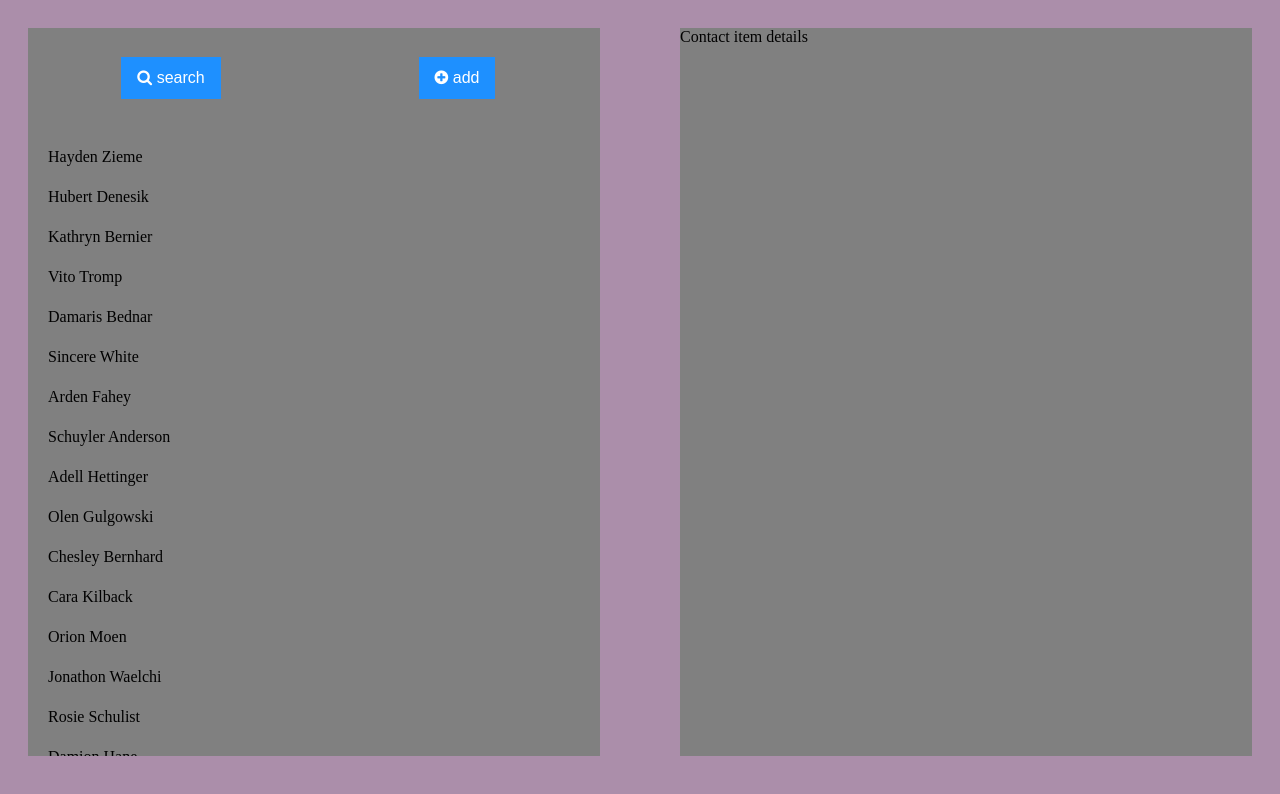
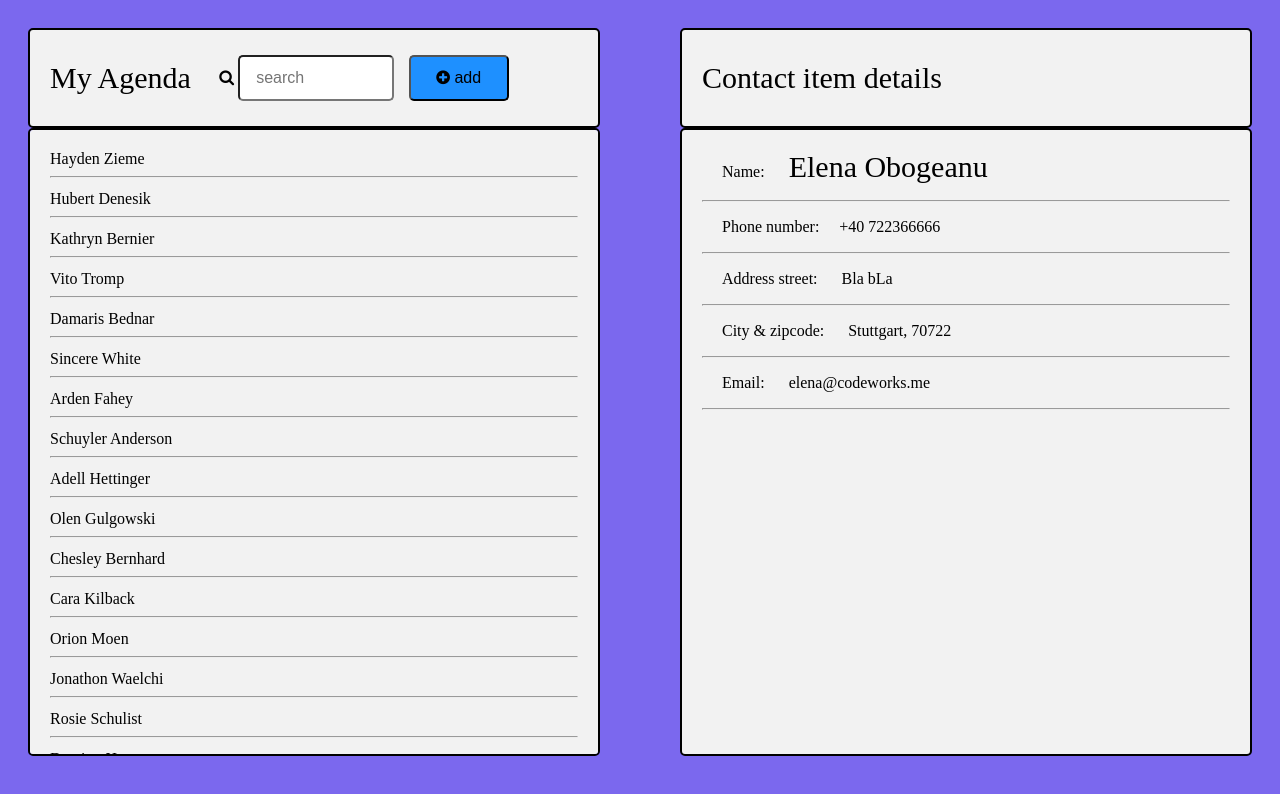
Before and after one commit to elena-dev-thought/digital-address-book, a website: page index.html in a window 1280 px wide. Drawn offline with nearby package versions, Linux system fonts and the light colour scheme.

Commit message:
- added html and css for the contact item detail view

```diff
--- a/index.html
+++ b/index.html
@@ -16,15 +16,36 @@
     <div class="container">
 
         <section class="agenda toolbar">
-            <button class="btn search ">
-                <i class="fa fa-search"></i> search </button>
+            <p class="highlight-name margin20">My Agenda</p>
+            <div>
+                <i class="fa fa-search"></i>
+                <input type="text" class="btn search " placeholder="search">
+            </div>
             <button class="btn add">
                 <i class="fa fa-plus-circle"></i> add </button>
         </section>
 
         <section class="agenda contact-list"></section>
 
-        <section class="box contact-details">Contact item details</section>
+        <section class="contact-details toolbar">
+            <div class="highlight-name margin20">Contact item details</div>
+        </section>
+
+
+        <section class="box contact-details ">
+            <div class="contact-item margin20">
+                <p> <span class="margin20">Name: </span> <span class="highlight-name"> Elena Obogeanu</span> </p>
+                <hr>
+                <p> <span class="margin20">Phone number:</span>+40 722366666</p>
+                <hr>
+                <p><span class="margin20"> Address street: </span>Bla bLa</p>
+                <hr>
+                <p><span class="margin20"> City & zipcode: </span>Stuttgart, 70722</p>
+                <hr>
+                <p><span class="margin20"> Email: </span>elena@codeworks.me</p>
+                <hr>
+            </div>
+        </section>
     </div>
 </body>
 
--- a/main.js
+++ b/main.js
@@ -13,7 +13,9 @@ function createMockData(counter) {
       name: faker.name.firstName(),
       surname: faker.name.lastName(),
       phoneNumber: faker.phone.phoneNumber(),
-      address: faker.fake('{{address.streetAddress}}, {{address.zipCode}}, {{address.city}}')
+      street: faker.address.streetAddress(),
+      city: faker.fake('{{address.streetAddress}}, {{address.zipCode}}, {{address.city}}'),
+      email: faker.internet.email()
     };
     contactListMock.push(contactItem);
   }
@@ -22,6 +24,6 @@ function createMockData(counter) {
 
 function insertContactItems(contactList) {
   contactList.forEach(listItem => {
-    $('.contact-list').append(` <div class="contact-list-item"> ${listItem.name}  ${listItem.surname} </div>`);
+    $('.contact-list').append(` <div class="margin20"> ${listItem.name}  ${listItem.surname}<hr> </div>`);
   });
 }
--- a/styles.css
+++ b/styles.css
@@ -1,11 +1,11 @@
 body {
-  background-color: rgb(171, 142, 170);
+  background-color: mediumslateblue;
 }
 
 .container {
   display: grid;
   grid-template-areas:
-    'toolbar contact-details'
+    'agenda-toolbar contact-details-toolbar'
     'contact-list contact-details';
   grid-template-columns: 1fr 1fr;
   grid-template-rows: 100px 1fr;
@@ -15,29 +15,43 @@ body {
 }
 
 .agenda {
-  background-color: grey;
+  background-color: #f2f2f2;
+  border-radius: 5px;
+  border: 2px solid;
 }
-div .toolbar {
+
+.agenda.toolbar {
+  grid-area: agenda-toolbar;
   display: grid;
-  grid-template-columns: repeat(2, 1fr);
-  align-content: center;
-  justify-items: center;
+  grid-template-columns: repeat(3, 1fr);
+  justify-items: left;
+  align-items: center;
+}
+
+.contact-details.toolbar {
+  grid-area: contact-details-toolbar;
+  display: grid;
+  justify-items: left;
+  align-items: center;
 }
 
 .btn {
-  background-color: DodgerBlue;
-  border: none;
-  color: white;
   padding: 12px 16px;
   font-size: 16px;
   cursor: pointer;
+  border-radius: 5px;
+  min-width: 100px;
+  max-height: 80px;
+  max-width: 120px;
+}
+.add {
+  background-color: dodgerblue;
 }
 
-.contact-details {
-  grid-area: contact-details;
-  background-color: grey;
+input[type='text']:focus {
+  border-color: dodgerBlue;
+  box-shadow: 0 0 8px 0 dodgerBlue;
 }
-
 .contact-list {
   grid-area: contact-list;
   display: grid;
@@ -47,6 +61,22 @@ div .toolbar {
   overflow-y: scroll;
 }
 
-.contact-list-item {
+/* contact details section */
+
+.contact-details {
+  grid-area: contact-details;
+  background-color: #f2f2f2;
+  border-radius: 5px;
+  border: 2px solid;
+}
+
+.contact-item-details {
+  font-weight: bold;
+}
+.highlight-name {
+  font-size: 30px;
+}
+
+.margin20 {
   margin: 20px;
 }
```
